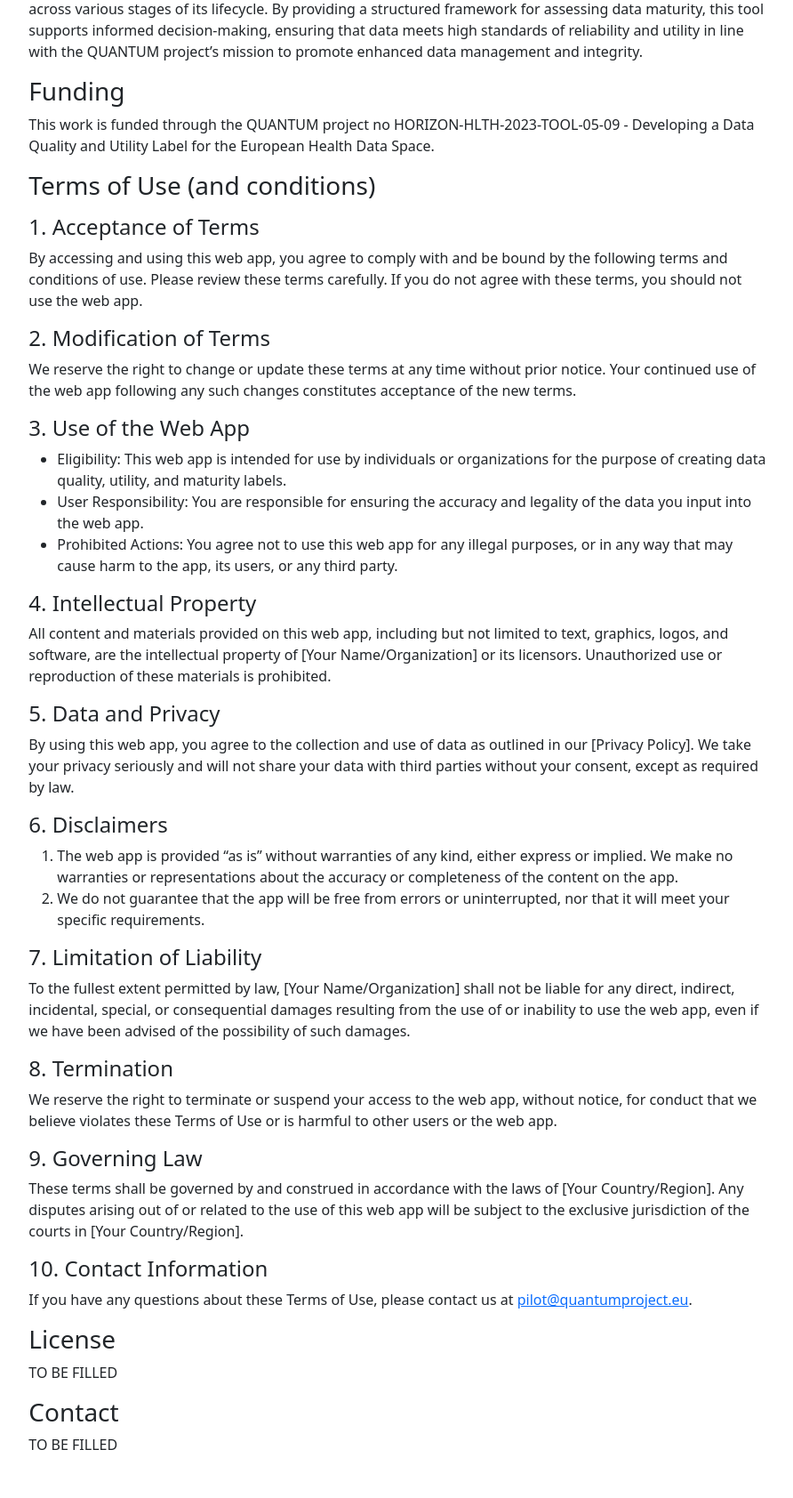
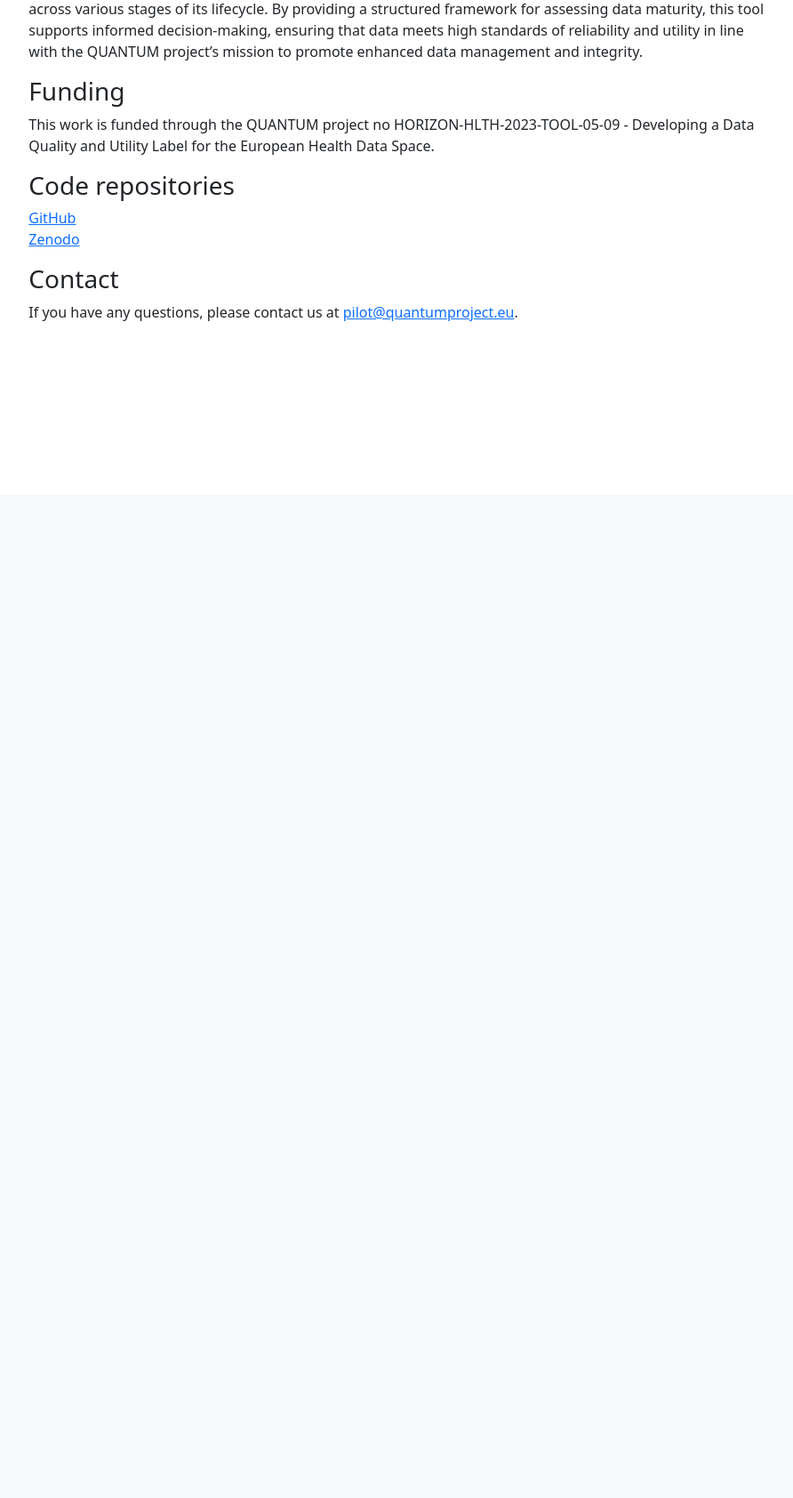
Before and after one commit to willemdatema/quantum_labelling_tool, a Django app: page /about in a window 1280 px wide. Shown: the part 244-1928 px from the top of the page at 89% size, without its empty margins (193-1085 px from the left). After the commit the page ends 605 px from the top, so only its background shows below. Run offline with Django 5.2, Linux system fonts and the light colour scheme; some libraries are stand-ins or nearby versions.

Commit message:
Updated about and only left filled parts. Added code repositories

```diff
--- a/webapp/templates/about.html
+++ b/webapp/templates/about.html
@@ -24,89 +24,15 @@
     no HORIZON-HLTH-2023-TOOL-05-09 - Developing a Data Quality and Utility
     Label for the European Health Data Space.
 </p>
-<h3 class="mt-3">Terms of Use (and conditions)</h3>
-<h4 class="mt-3">
-    1. Acceptance of Terms
-</h4>
+<h3 class="mt-3">Code repositories</h3>
 <p>
-    By accessing and using this web app, you agree to comply with and be bound by the following terms and conditions of use. Please review these terms carefully. If you do not agree with these terms, you should not use the web app.
-</p>
-<h4>
-    2. Modification of Terms
-</h4>
-<p>
-    We reserve the right to change or update these terms at any time without prior notice. Your continued use of the web app following any such changes constitutes acceptance of the new terms.
-</p>
-<h4>
-    3. Use of the Web App
-</h4>
-<ul>
-    <li>
-        Eligibility: This web app is intended for use by individuals or organizations for the purpose of creating data quality, utility, and maturity labels.
-    </li>
-    <li>
-        User Responsibility: You are responsible for ensuring the accuracy and legality of the data you input into the web app.
-    </li>
-    <li>
-        Prohibited Actions: You agree not to use this web app for any illegal purposes, or in any way that may cause harm to the app, its users, or any third party.
-    </li>
-</ul>
-<h4>
-    4. Intellectual Property
-</h4>
-<p>
-    All content and materials provided on this web app, including but not limited to text, graphics, logos, and software, are the intellectual property of [Your Name/Organization] or its licensors. Unauthorized use or reproduction of these materials is
-    prohibited.
-</p>
-<h4>
-    5. Data and Privacy
-</h4>
-<p>
-    By using this web app, you agree to the collection and use of data as outlined in our [Privacy Policy]. We take your privacy seriously and will not share your data with third parties without your consent, except as required by law.
-</p>
-<h4>
-    6. Disclaimers
-</h4>
-<ol>
-    <li>
-        The web app is provided “as is” without warranties of any kind, either express or implied. We make no warranties or representations about the accuracy or completeness of the content on the app.
-    </li>
-    <li>
-        We do not guarantee that the app will be free from errors or uninterrupted, nor that it will meet your specific requirements.
-    </li>
-</ol>
-<h4>
-    7. Limitation of Liability
-</h4>
-<p>
-    To the fullest extent permitted by law, [Your Name/Organization] shall not be liable for any direct, indirect, incidental, special, or consequential damages resulting from the use of or inability to use the web app, even if we have been advised of the
-    possibility of such damages.
-</p>
-<h4>
-    8. Termination
-</h4>
-<p>
-    We reserve the right to terminate or suspend your access to the web app, without notice, for conduct that we believe violates these Terms of Use or is harmful to other users or the web app.
-</p>
-<h4>
-    9. Governing Law
-</h4>
-<p>
-    These terms shall be governed by and construed in accordance with the laws of [Your Country/Region]. Any disputes arising out of or related to the use of this web app will be subject to the exclusive jurisdiction of the courts in [Your Country/Region].
-</p>
-<h4>
-    10. Contact Information
-</h4>
-<p>
-    If you have any questions about these Terms of Use, please contact us at <a href="mailto:pilot@quantumproject.eu">pilot@quantumproject.eu</a>.
-</p>
-<h3 class="mt-3">License</h3>
-<p>
-    TO BE FILLED
+    <a target="_blank" href="https://github.com/quantum-label/quantum_labelling_tool">GitHub</a>
+    <br>
+    <a target="_blank" href="https://zenodo.org/records/14637282">Zenodo</a>
 </p>
 <h3 class="mt-3">Contact</h3>
 <p>
-    TO BE FILLED
+    If you have any questions, please contact us at <a href="mailto:pilot@quantumproject.eu">pilot@quantumproject.eu</a>.
 </p>
 <p class="mb-5"></p>
 {% endblock %}
```
